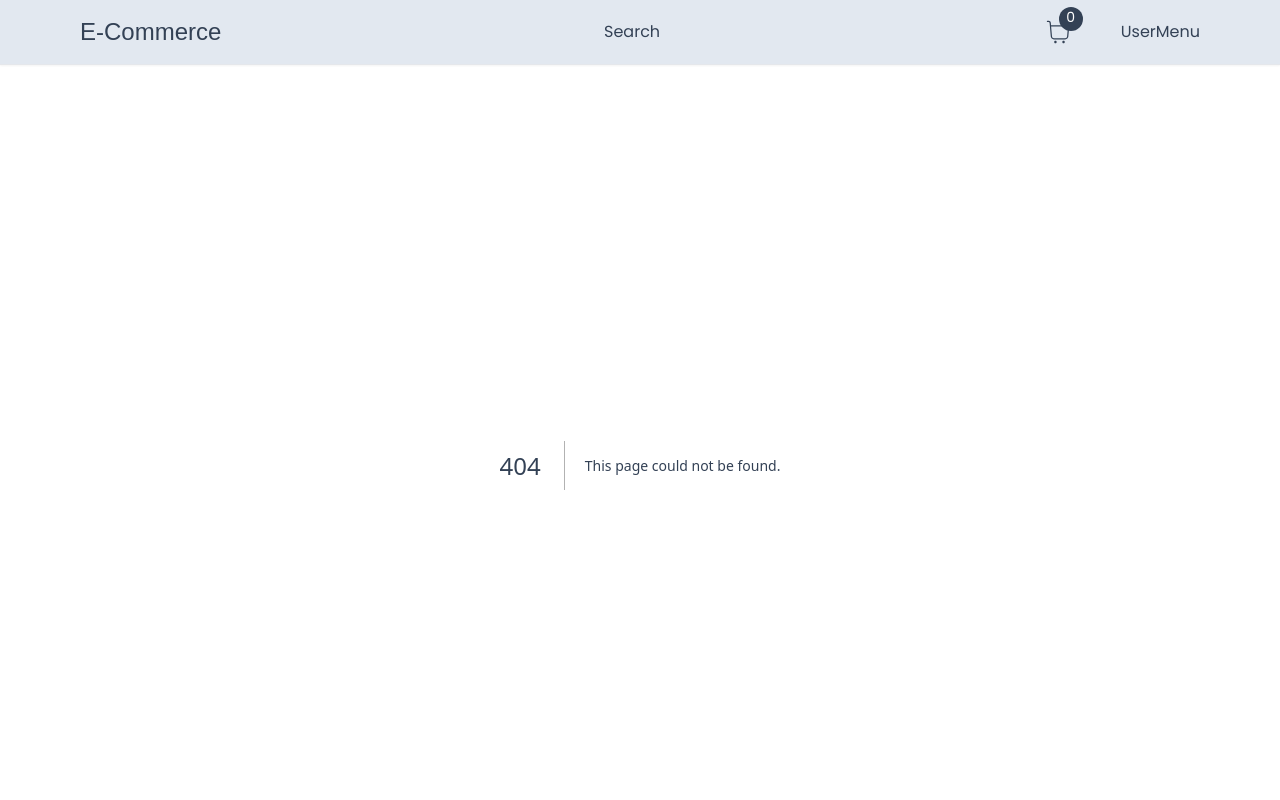
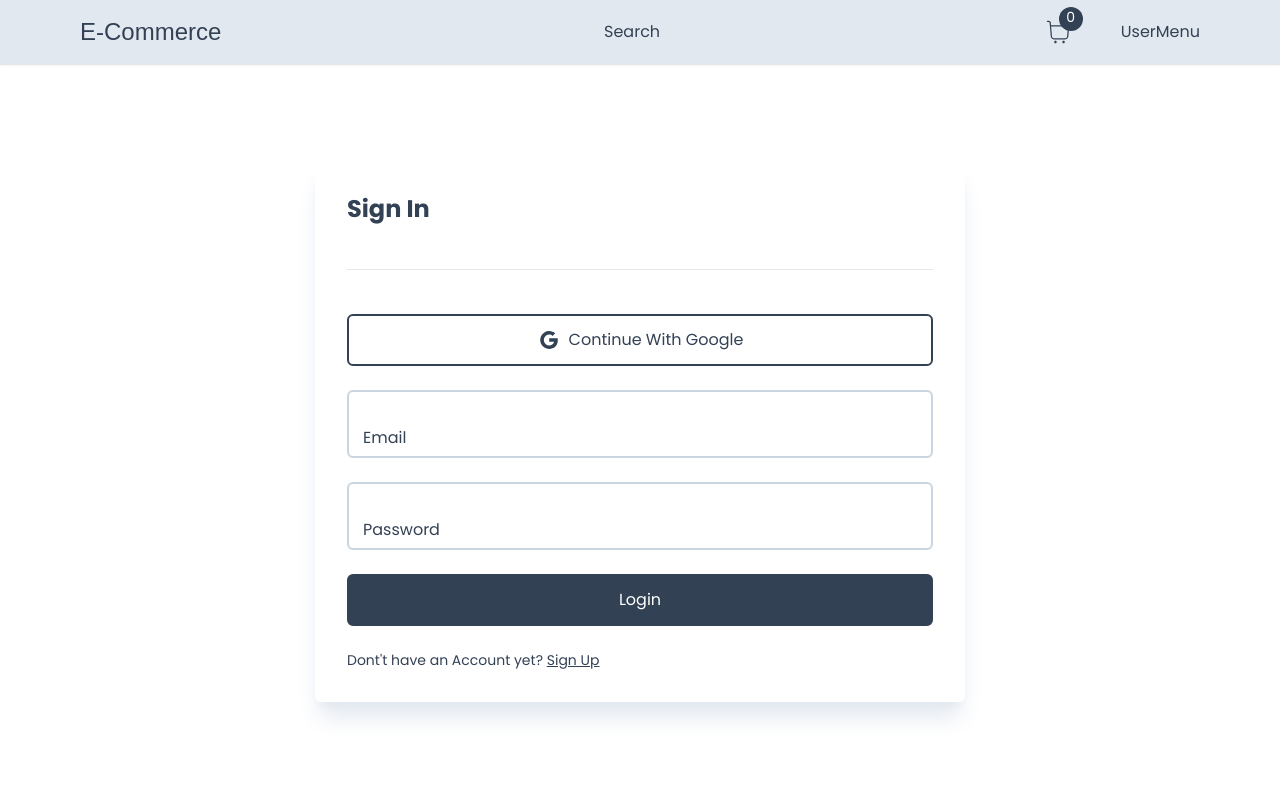
Before and after one commit to Ella-1/E-Shop, a Next.js app: page /login in a window 1280 px wide. Before the commit this address had no page. Shown: the top 800 px of the page. Built offline with nearby package versions, Linux system fonts and the light colour scheme; a web font is replaced by a local one.

Commit message:
login and sign up pages

```diff
--- /dev/null
+++ b/app/login/loginForm.tsx
@@ -0,0 +1,58 @@
+"use client";
+import React, { useState } from "react";
+import Heading from "../components/products/heading";
+import Input from "../components/inputs/input";
+import { FieldValues, SubmitHandler, useForm } from "react-hook-form";
+import Button from "../components/button";
+import Link from "next/link";
+import { AiOutlineGoogle } from "react-icons/ai";
+
+
+
+const LoginForm = () => {
+    const [isLoading, setIsLoading] = useState(false);
+    const {
+      register,
+      handleSubmit,
+      formState: { errors },
+    } = useForm<FieldValues>({});
+
+    const onLogin:SubmitHandler<FieldValues> = (data) => {
+      setIsLoading(true)
+      console.log(data)
+    }
+
+  return (
+    <>
+         <Heading title="Sign In" />
+
+      <hr className="bg-slate-300 w-full h-px mt-5 mb-5" />
+      <Button onClick={() =>{}}outline label="Continue With Google"  icon={AiOutlineGoogle} />
+
+     <Input
+        id="email"
+        label="Email"
+        disabled={isLoading}
+        register={register}
+        errors={errors}
+        required
+      />
+
+      <Input
+        id="password"
+        label="Password"
+        disabled={isLoading}
+        register={register}
+        errors={errors}
+        required
+        type="Password"
+      />
+
+
+      <Button  label={isLoading? "Loading": "Login"}  onClick={handleSubmit(onLogin)}/>
+      <p className="text-sm">Dont't have an Account yet? <Link className="underline" href={'/register'}> Sign Up</Link></p>
+    </>
+  )
+}
+
+export default LoginForm
--- /dev/null
+++ b/app/login/page.tsx
@@ -0,0 +1,18 @@
+import React from 'react'
+import Container from '../components/Container'
+import FormWrap from '../components/formWrap'
+import LoginForm from './loginForm'
+
+const Login = () => {
+  return (
+    <div>
+        <Container>
+            <FormWrap>
+                <LoginForm />
+            </FormWrap>
+        </Container>
+    </div>
+  )
+}
+
+export default Login
--- a/app/register/registerForm.tsx
+++ b/app/register/registerForm.tsx
@@ -3,6 +3,9 @@ import React, { useState } from "react";
 import Heading from "../components/products/heading";
 import Input from "../components/inputs/input";
 import { FieldValues, SubmitHandler, useForm } from "react-hook-form";
+import Button from "../components/button";
+import Link from "next/link";
+import { AiOutlineGoogle } from "react-icons/ai";
 
 const RegisterForm = () => {
   const [isLoading, setIsLoading] = useState(false);
@@ -12,12 +15,17 @@ const RegisterForm = () => {
     formState: { errors },
   } = useForm<FieldValues>({});
 
+  const onSubmit:SubmitHandler<FieldValues> = (data) => {
+    setIsLoading(true)
+    console.log(data)
+  }
+
   return (
     <>
       <Heading title="Sign Up" />
 
       <hr className="bg-slate-300 w-full h-px mt-5 mb-5" />
-
+    <Button onClick={() =>{}}outline label="Sign up With Google"  icon={AiOutlineGoogle} />
      <div className="mt-8 mb-5">
      <Input
         id="name"
@@ -49,6 +57,8 @@ const RegisterForm = () => {
         type="Password"
       />
       </div>
+      <Button  label={isLoading? "Loading": "Sign In"}  onClick={handleSubmit(onSubmit)}/>
+      <p className="text-sm mt-2">Already have an account? <Link className="underline" href={'/login'}> Login</Link></p>
     </>
   );
 };
```
